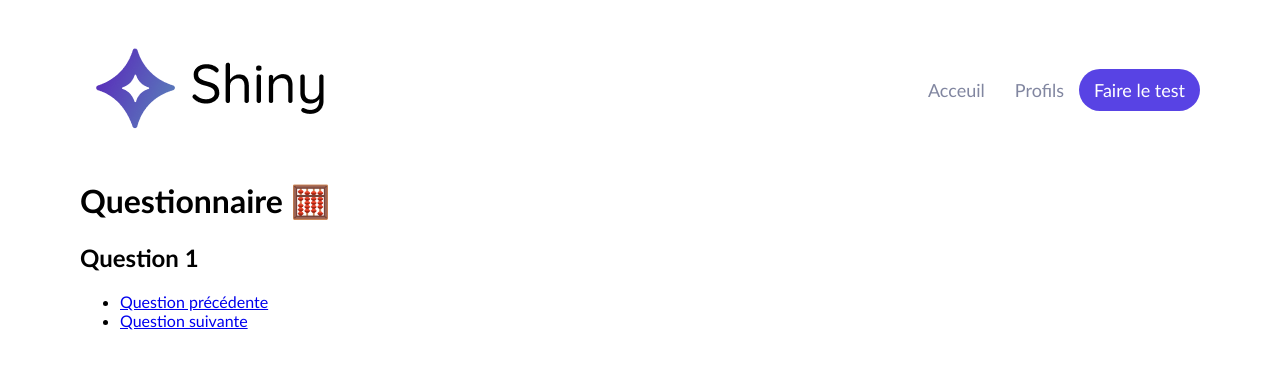
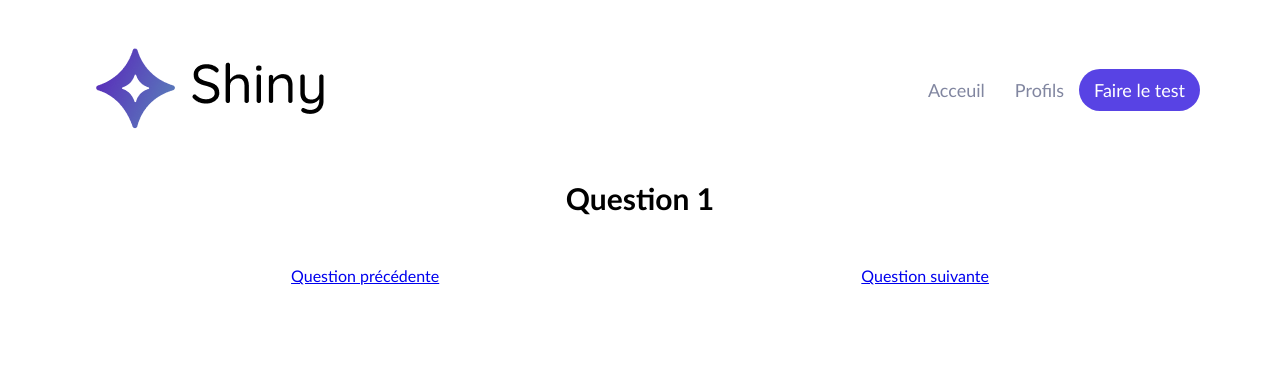
Before and after one commit to Forerunner78/React-Shiny-Agency, a React (Create React App) app: page /survey/1 in a window 1280 px wide. Shown: the top 368 px of the page. Built offline with nearby package versions, Linux system fonts and the light colour scheme.

Commit message:
git commit 'Add style to survey page'

```diff
--- a/src/pages/Freelances/Freelances.jsx
+++ b/src/pages/Freelances/Freelances.jsx
@@ -2,6 +2,7 @@ import DefaultPicture from '../../assets/profile.png'
 import Card from '../../components/Card/Card'
 import styled from 'styled-components'
 import colors from '../../utils/style/colors'
+import { PageTitle } from '../../utils/style/PageTitle'
 
 const CardsContainer = styled.div`
     display: grid;
@@ -10,13 +11,6 @@ const CardsContainer = styled.div`
     grid-template-columns: repeat(2, 1fr);
     align-items: center;
     justify-items: center;
-`
-
-const PageTitle = styled.h1`
-    font-size: 30px;
-    color: black;
-    text-align: center;
-    padding-bottom: 30px;
 `
 
 const PageSubtitle = styled.h2`
--- a/src/pages/Survey/Survey.jsx
+++ b/src/pages/Survey/Survey.jsx
@@ -1,4 +1,12 @@
 import { useParams, Link } from 'react-router-dom'
+import { PageTitle } from '../../utils/style/PageTitle'
+import styled from 'styled-components'
+
+const StyledNav = styled.nav`
+	display: flex;
+	justify-content: space-around;
+`
+
 
 function Survey() {
     const { questionNumber } = useParams()
@@ -8,23 +16,16 @@ function Survey() {
 
 	return (
 		<div>
-      <h1>Questionnaire 🧮</h1>
-      <h2>Question {questionNumber}</h2>
+			<PageTitle>Question {questionNumber}</PageTitle>
 
-      <nav>
-        <ul>
-          <li>
+			<StyledNav>
 				<Link to={"/survey/" + previousNumber}>Question précédente</Link>
-          </li>
-          <li>
 				{currentNumber === 10 ? (
 					<Link to={"/results"}>Résultats</Link>
 				) : (
 					<Link to={"/survey/" + nextNumber}>Question suivante</Link>
 				)}
-          </li>
-        </ul>
-      </nav>
+			</StyledNav>
 		</div>
 	);
 }
--- /dev/null
+++ b/src/utils/style/PageTitle.jsx
@@ -0,0 +1,8 @@
+import styled from 'styled-components'
+
+export const PageTitle = styled.h1`
+    font-size: 30px;
+    color: black;
+    text-align: center;
+    padding-bottom: 30px;
+`
```
Lines whose indentation alone changed are shown as unchanged.
